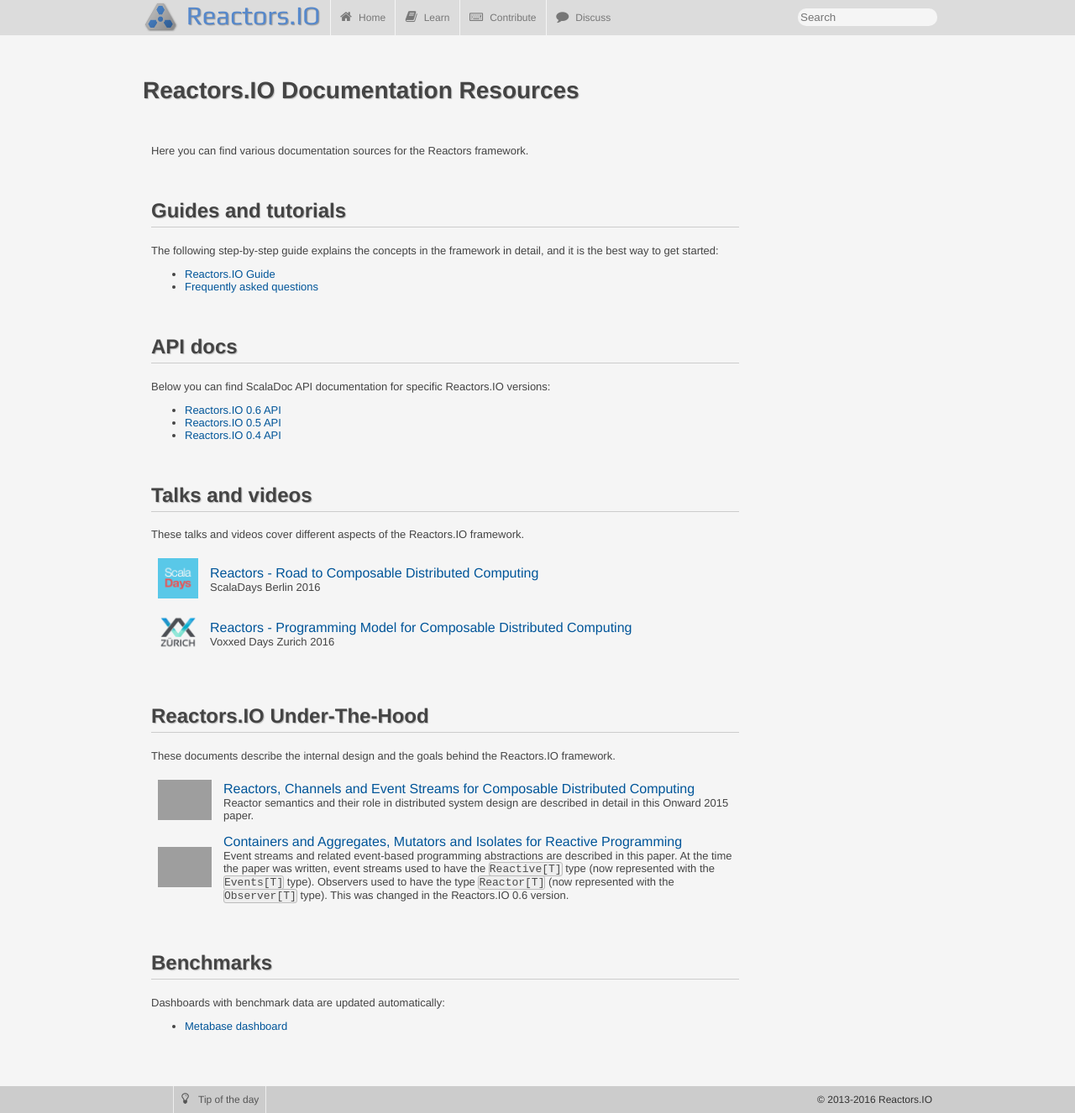
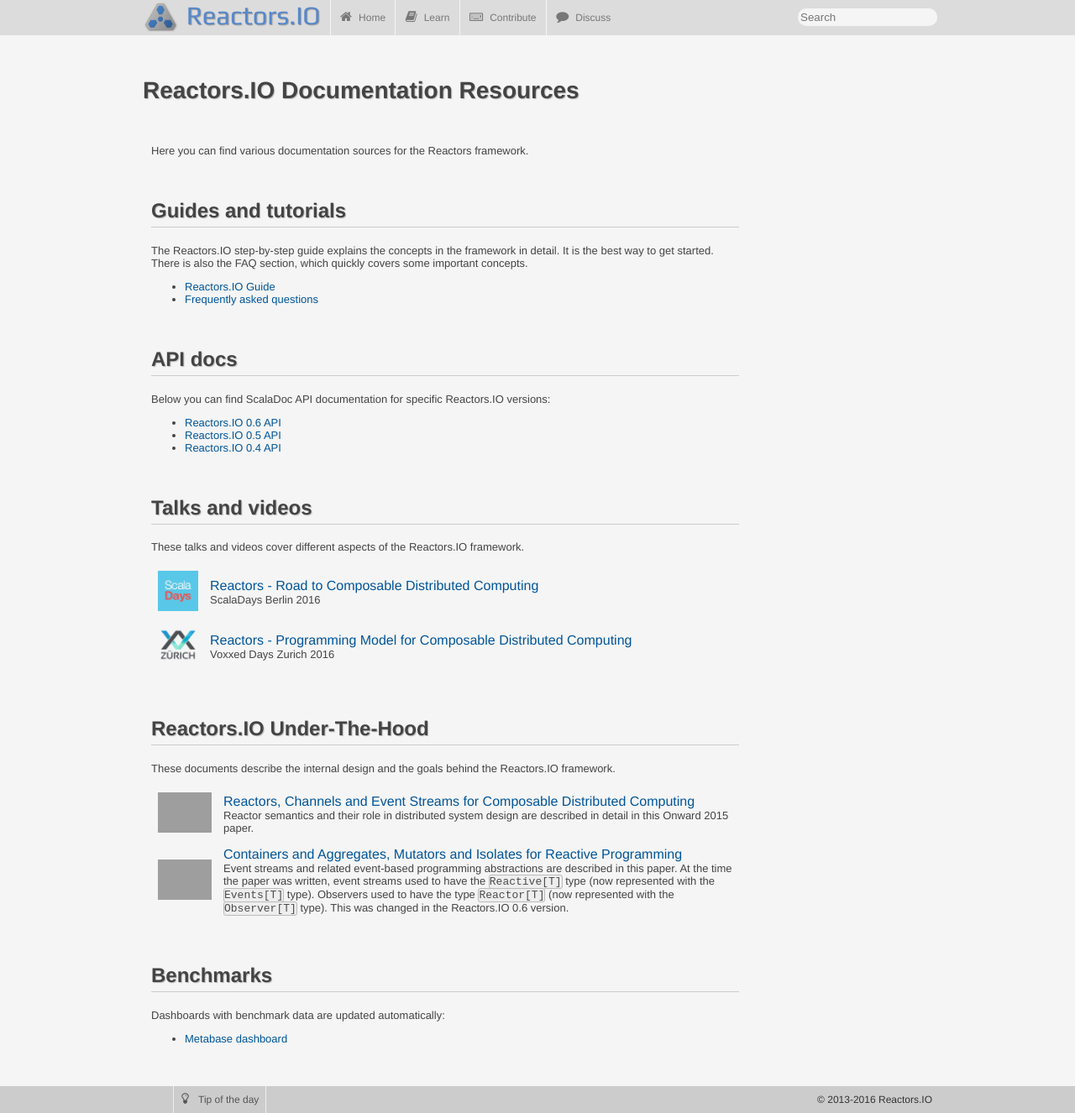
Before and after one commit to reactors-io/reactors-io.github.io, a Jekyll site: the page built from learn.md, in a window 1280 px wide. Shown: the whole page at 84% size. Built offline with Jekyll 4.4.1, drawn with Linux system fonts in a browser that asks for light colours; grey boxes are pictures that could not be loaded.

Commit message:
Fix description.

```diff
--- a/learn.md
+++ b/learn.md
@@ -13,8 +13,9 @@
 
 ## Guides and tutorials
 
-The following step-by-step guide explains the concepts in the framework in detail,
-and it is the best way to get started:
+The Reactors.IO step-by-step guide explains the concepts in the framework in detail.
+It is the best way to get started.
+There is also the FAQ section, which quickly covers some important concepts.
 
 - [Reactors.IO Guide](http://reactors.io/tutorialdocs/reactors/)
 - [Frequently asked questions](/faq/)
```
